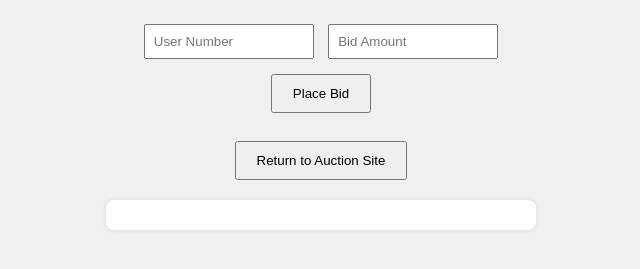
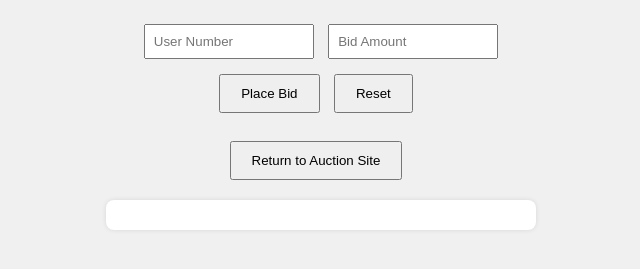
Before and after one commit to lawlessdesign21-lang/live-auction-app, a plain HTML site: page index.html in a window 1280 px wide. Shown: the part 89-358 px from the top of the page, without its empty margins (319-959 px from the left). Drawn offline with Linux system fonts and the light colour scheme; no server answers.

Commit message:
index.html

```diff
--- a/index.html
+++ b/index.html
@@ -25,6 +25,7 @@
     button {
       padding: 10px 20px;
       margin-top: 10px;
+      margin-right: 10px;
     }
     #auctionList {
       max-width: 400px;
@@ -51,10 +52,11 @@
   <div class="input-section">
     <input type="number" id="userId" placeholder="User Number" />
     <input type="number" id="amount" placeholder="Bid Amount" />
-    <br>
+    <br />
     <button onclick="submitBid()">Place Bid</button>
+    <button onclick="resetForm()">Reset</button>
 
-    <br><br>
+    <br /><br />
     <a href="https://www.fmistemfoundation.org/auction-fmi-need">
       <button>Return to Auction Site</button>
     </a>
```
